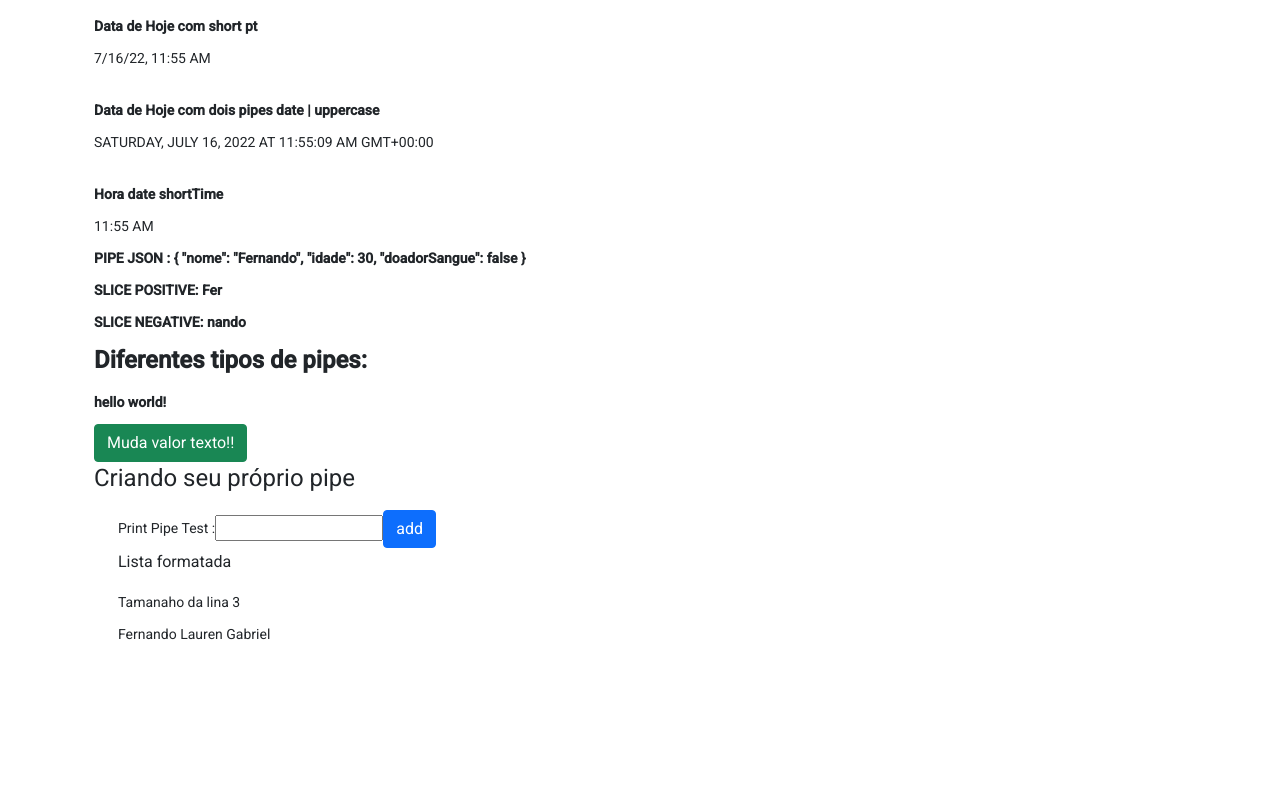
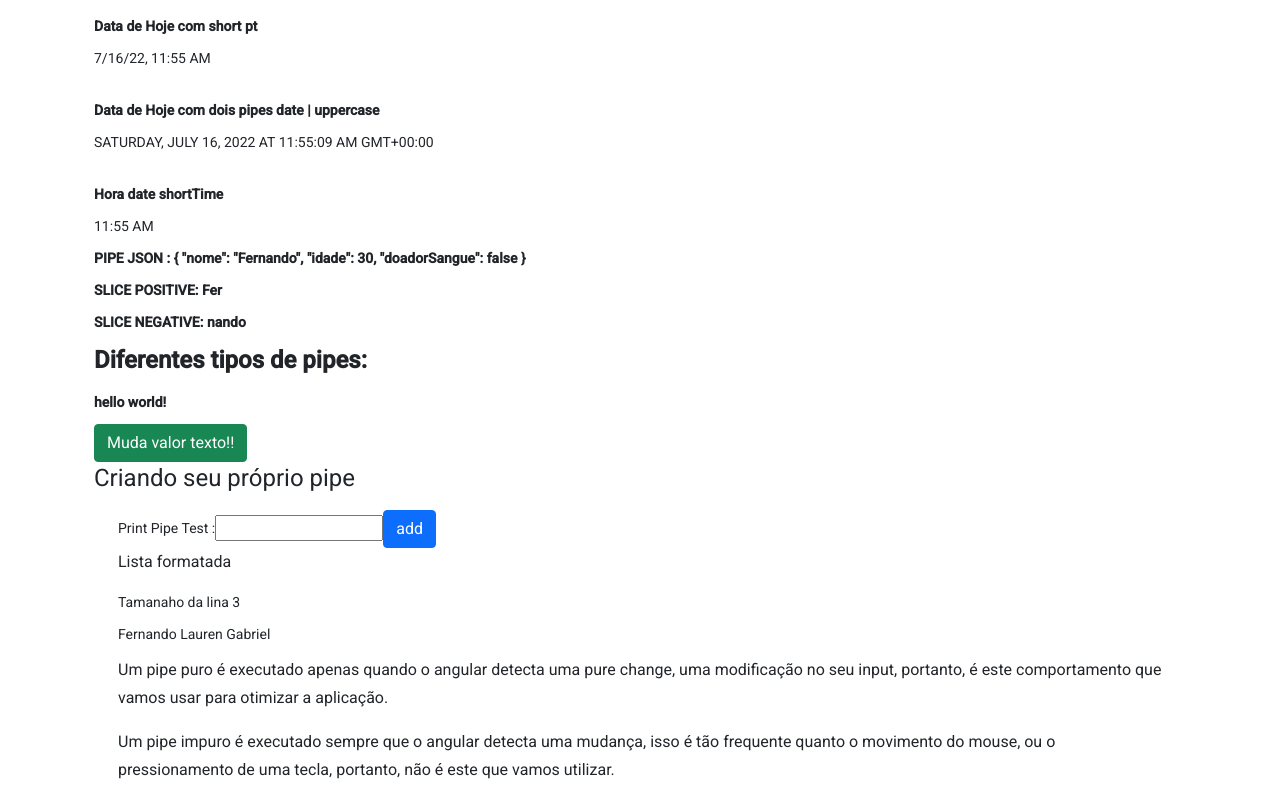
Before and after one commit to 740fernando/criacao-de-pipes-angular, an Angular app in the folder workspace/projeto-pipe/: page /pipes in a window 1280 px wide. Shown: the part 650-1450 px from the top of the page. Before the commit the page ends 1306 px from the top, so only its background shows below. Built offline with nearby package versions, Linux system fonts and the light colour scheme.

Commit message:
Configurando seu pipe como impuro

```diff
--- a/workspace/projeto-pipe/src/app/pages/pipes-example/pipes-example.component.html
+++ b/workspace/projeto-pipe/src/app/pages/pipes-example/pipes-example.component.html
@@ -56,4 +56,6 @@
             <p>{{nomes | printList}}</p>
         </div>
     </div>
+   <h3>Um pipe puro é executado apenas quando o angular detecta uma pure change, uma modificação no seu input, portanto, é este comportamento que vamos usar para otimizar a aplicação.</h3>
+   <h3>Um pipe impuro é executado sempre que o angular detecta uma mudança, isso é tão frequente quanto o movimento do mouse, ou o pressionamento de uma tecla, portanto, não é este que vamos utilizar.</h3>
 </div>
--- a/workspace/projeto-pipe/src/app/pipe/print-list.pipe.ts
+++ b/workspace/projeto-pipe/src/app/pipe/print-list.pipe.ts
@@ -1,7 +1,8 @@
 import { Pipe, PipeTransform } from '@angular/core';
 
 @Pipe({
-  name: 'printList'
+  name: 'printList',
+  pure:false
 })
 export class PrintListPipe implements PipeTransform {
 
```
